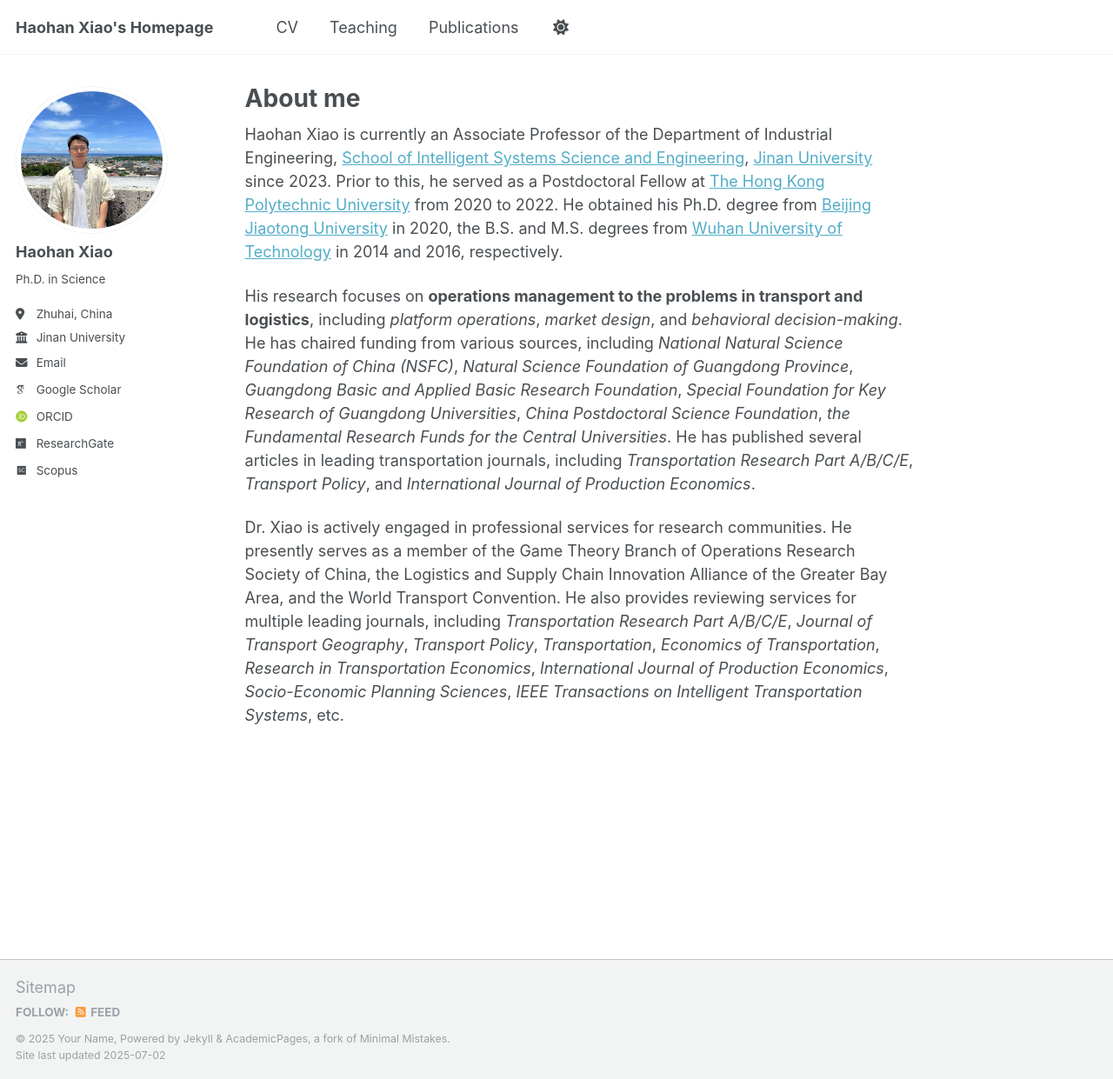
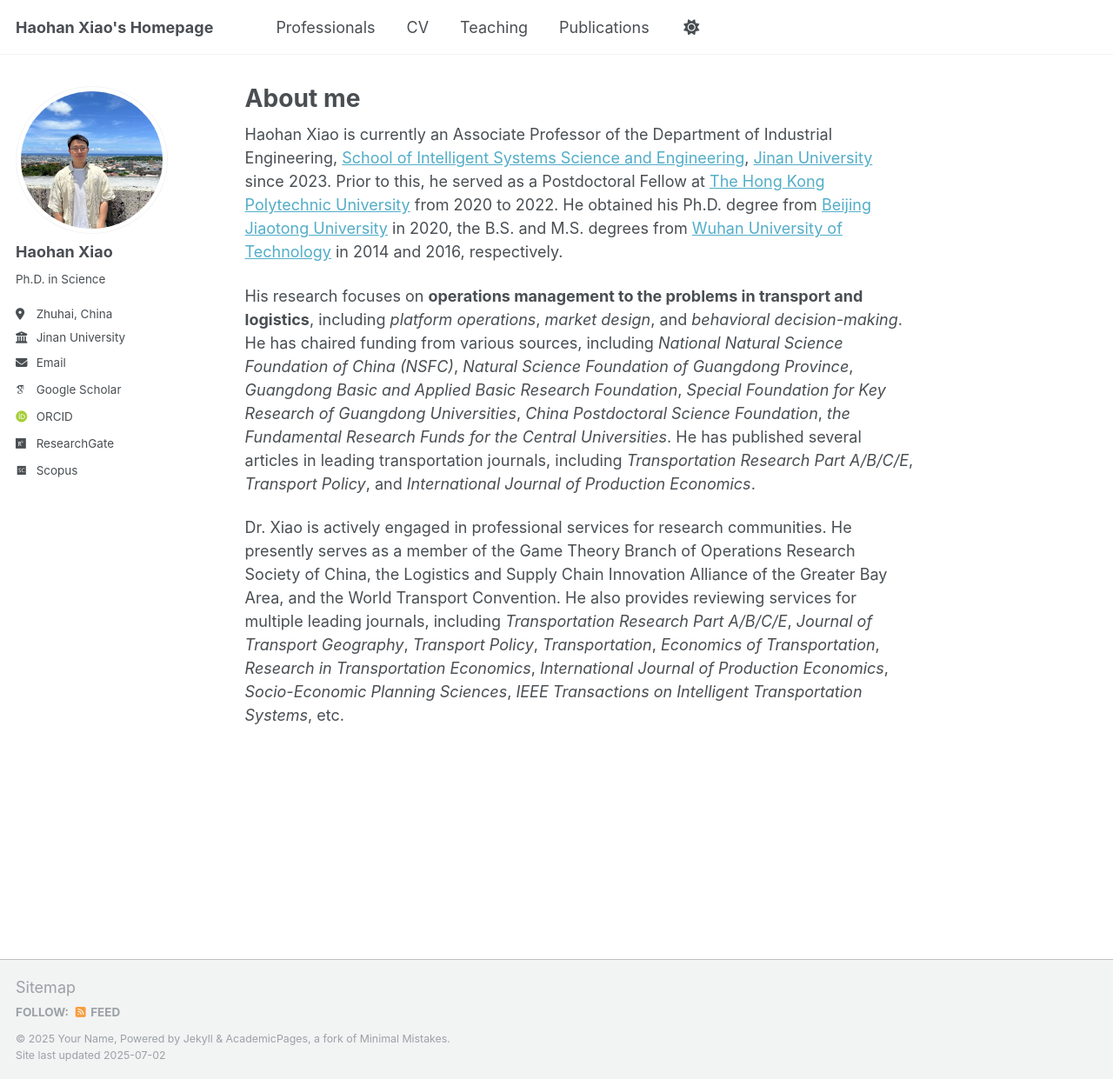
Before and after one commit to haohanxiao1/haohanxiao1.github.io, a Jekyll site: the page built from _pages/about.md, in a window 1280 px wide and 1241 px high. Shown: the whole window at 87% size. Built offline with Jekyll 4.4.1, drawn with Linux system fonts in a browser that asks for light colours; some web fonts are replaced; a script that is not in the unit is left out.

Commit message:
Update navigation.yml

```diff
--- a/_data/navigation.yml
+++ b/_data/navigation.yml
@@ -8,6 +8,9 @@
 #      Markdown formatted page while the second is generated using JSON.
 
 main:
+
+  - title: "Professionals"
+    url: /professionals/
 
   - title: "CV"
     url: /cv/
@@ -29,6 +32,3 @@ main:
 
   # - title: "CV"
   #   url: /cv-json/
-
-  #- title: "Guide"
-  #  url: /markdown/
```
